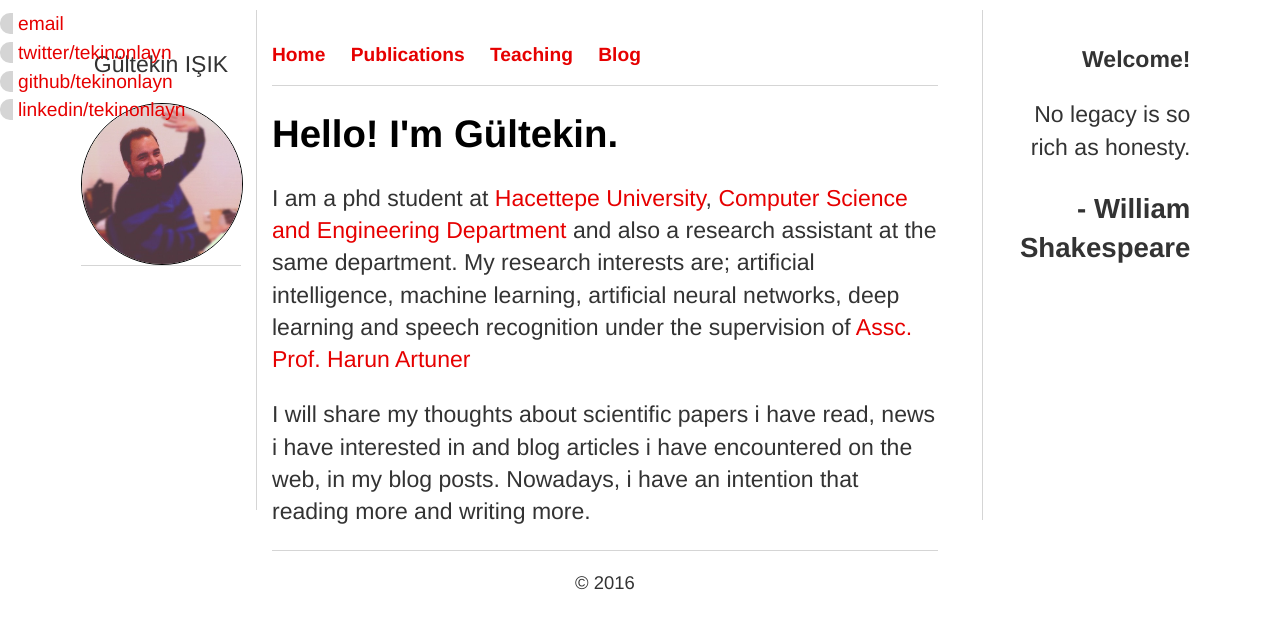
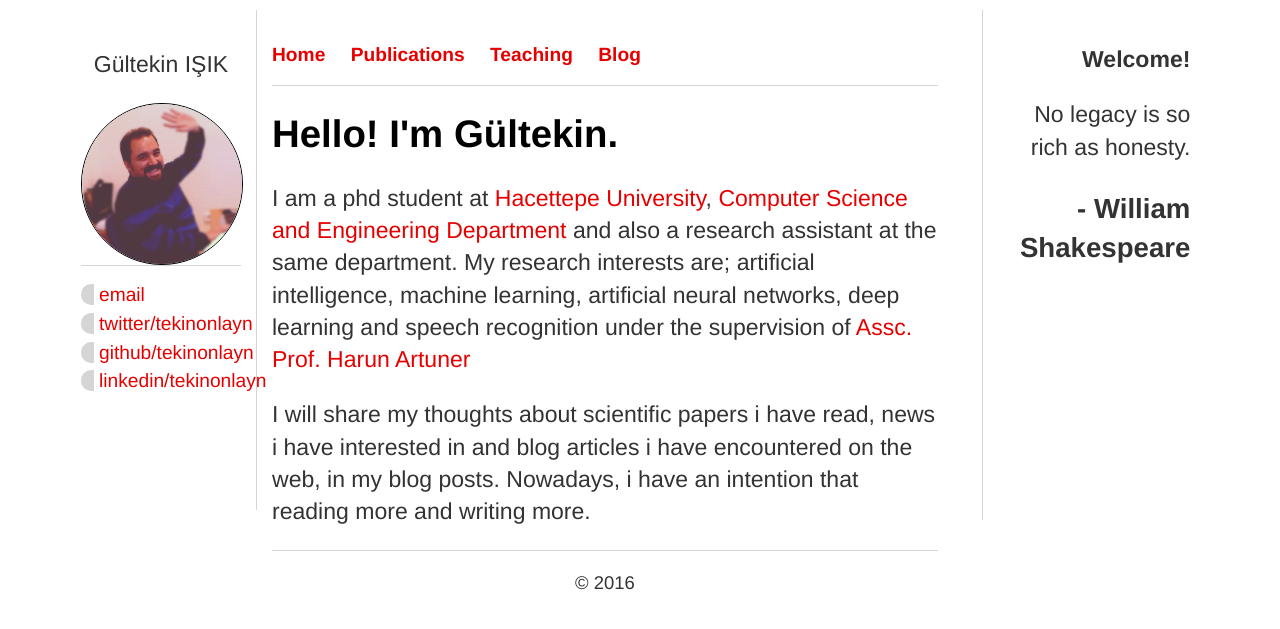
Before and after one commit to tekinonlayn/gi.github.io, a Jekyll site: the page built from index.html, in a window 1280 px wide. Shown: the top 629 px of the page. Built offline with Jekyll 4.4.1, drawn with Linux system fonts in a browser that asks for light colours.

Commit message:
Update varsay.css

```diff
--- a/css/varsay.css
+++ b/css/varsay.css
@@ -54,7 +54,7 @@ body {
     width: 160px;
     height: 80px;
     float: right;
-    position: absolute;
+    /*position: absolute;*/
     margin-right: 15px;
 }
 
```
